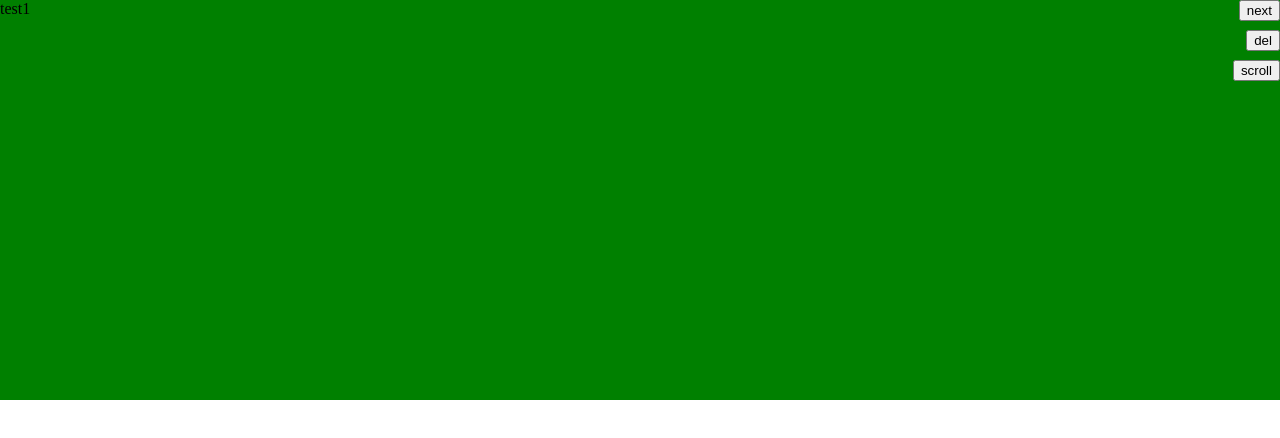
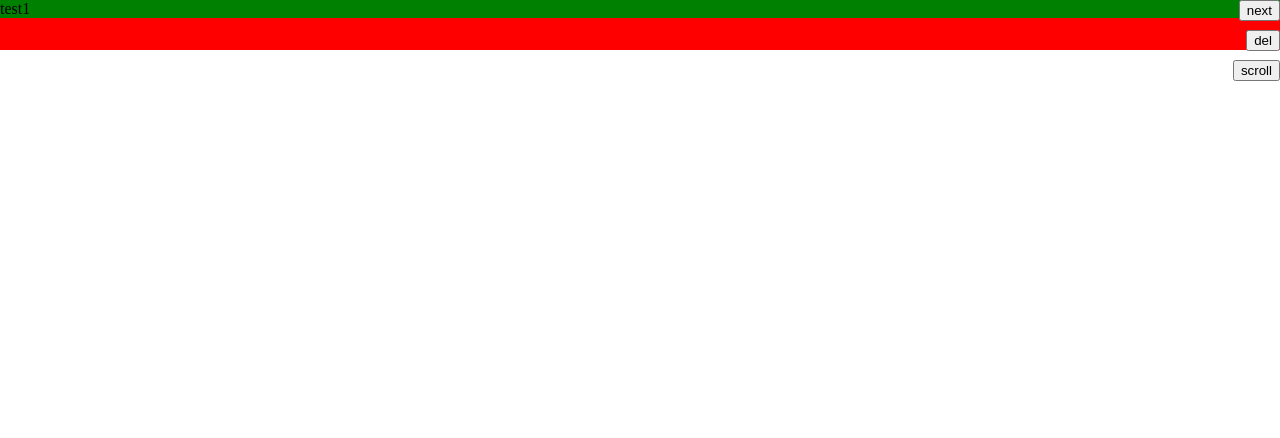
Before and after one commit to Slava1421/photo-studio, an Angular app: page / in a window 1280 px wide. Shown: the top 438 px of the page. Built offline with nearby package versions, Linux system fonts and the light colour scheme.

Commit message:
add structure

```diff
--- a/src/modules/cyclic-slider/components/cyclic-slider/cyclic-slider.component.html
+++ b/src/modules/cyclic-slider/components/cyclic-slider/cyclic-slider.component.html
@@ -1 +1,11 @@
-<p>phc-cyclic-slider works!</p>
+<div class="slider" [style.height]="height + 'px' || '100%'">
+  <div class="slider__slide" #slider [class.slide-animation]="activateAnimation"
+    *ngFor="let section of sections; let i = index" [style.height]="height + 'px' || '100%'"
+    [style.transform]="'translateY(' + startSlidePosTransformVH + 'px)'">
+    <div [style.background]="section.background"> {{section.title}}</div>
+    <ng-content></ng-content>
+  </div>
+</div>
+<button (click)="scrollToSection(2)" style="position: absolute; top: 60px; right: 0;">scroll</button>
+<button (click)="next()" style="position: absolute; top: 0; right: 0;">next</button>
+  <button (click)="prew()" style="position: absolute; top: 30px; right: 0;">del</button>
--- a/src/modules/cyclic-slider/components/cyclic-slider/cyclic-slider.component.scss
+++ b/src/modules/cyclic-slider/components/cyclic-slider/cyclic-slider.component.scss
@@ -0,0 +1,19 @@
+:host {
+  height: 100%;
+}
+
+.slider {
+  height: 100%;
+  overflow: hidden;
+}
+
+.slider__slide {
+  background: red;
+  overflow: auto;
+}
+
+.slide-animation {
+  transition-property: transform;
+  transition-duration: 0.7s;
+  transition-timing-function: ease-in;
+}
--- a/src/modules/cyclic-slider/components/cyclic-slider/cyclic-slider.component.ts
+++ b/src/modules/cyclic-slider/components/cyclic-slider/cyclic-slider.component.ts
@@ -1,15 +1,100 @@
-import { Component, OnInit } from '@angular/core';
+import { Component, OnInit, AfterViewInit, ViewChild, ElementRef, Input } from '@angular/core';
+import { ISection } from 'src/modules/home-page/models/section';
 
 @Component({
   selector: 'app-cyclic-slider',
   templateUrl: './cyclic-slider.component.html',
-  styleUrls: ['./cyclic-slider.component.scss']
+  styleUrls: ['./cyclic-slider.component.scss'],
+  host: {
+    class: 'slider'
+  }
 })
-export class CyclicSliderComponent implements OnInit {
+export class CyclicSliderComponent implements AfterViewInit {
 
-  constructor() { }
+  @ViewChild('slider') sliders: ElementRef;
+  @Input() height: number = 50;
 
-  ngOnInit(): void {
+  sections: Array<ISection> = [
+    { background: 'green', title: 'test1' },
+    { background: 'red', title: 'test2' },
+    { background: 'blue', title: 'test4' },
+    { background: 'yellow', title: 'test5' },
+    { background: 'brown', title: 'test6' }
+  ];
+
+  startSlidePosTransformVH = 0;
+  activateAnimation = false;
+
+  indexSection: number = 0;
+
+  ngAfterViewInit(): void {
+    this.sliders.nativeElement.addEventListener('transitionend', () => {
+      this.activateAnimation = false;
+
+      if (this.indexSection === this.sections.length) {
+        const lastSection = this.sections.pop();
+        this.sections.unshift(lastSection);
+        this.startSlidePosTransformVH = 0;
+        this.indexSection = 0;
+      } else if (this.indexSection < 0) {
+        const firstSection = this.sections.shift();
+        this.sections.push(firstSection);
+        this.startSlidePosTransformVH = (this.sections.length - 1) * (-this.height);
+        this.indexSection = this.sections.length - 1;
+      }
+    });
+  }
+
+  next() {
+    if (this.activateAnimation) { return; }
+    this.activateAnimation = true;
+    this.indexSection++;
+
+    if (this.indexSection === this.sections.length) {
+      this.activateAnimation = false;
+      const firstSection = this.sections.shift();
+      this.sections.push(firstSection);
+      this.startSlidePosTransformVH = this.startSlidePosTransformVH + (this.height);
+
+      setTimeout(() => {
+        this.activateAnimation = true;
+        this.startSlidePosTransformVH = this.startSlidePosTransformVH + (-this.height);
+      });
+
+    } else {
+      this.startSlidePosTransformVH = this.startSlidePosTransformVH + (-this.height);
+    }
+  }
+
+  scrollToSection(indexSection: number): void {
+    if (this.activateAnimation || this.indexSection === indexSection) { return; }
+
+    this.activateAnimation = true;
+    this.indexSection = indexSection;
+    this.startSlidePosTransformVH = (-this.height * indexSection);
+  }
+
+  prew(): void {
+    if (this.activateAnimation) { return; }
+    this.activateAnimation = true;
+    this.indexSection--;
+
+    if (this.indexSection < 0) {
+      this.activateAnimation = false;
+      const lastSection = this.sections.pop();
+      this.sections.unshift(lastSection);
+      this.startSlidePosTransformVH = this.startSlidePosTransformVH + (-this.height);
+
+      setTimeout(() => {
+        this.activateAnimation = true;
+        this.startSlidePosTransformVH = this.startSlidePosTransformVH + (this.height);
+      });
+
+    } else {
+
+      this.startSlidePosTransformVH = this.startSlidePosTransformVH + (this.height);
+    }
+
   }
 
 }
--- a/src/modules/cyclic-slider/phc-cyclic-slider.module.ts
+++ b/src/modules/cyclic-slider/cyclic-slider.module.ts
@@ -6,6 +6,7 @@ import { CyclicSliderComponent } from './components/cyclic-slider/cyclic-slider.
 
 @NgModule({
   declarations: [CyclicSliderComponent],
+  exports: [CyclicSliderComponent],
   imports: [
     CommonModule
   ]
--- a/src/modules/home-page/components/home-page/home-page.component.html
+++ b/src/modules/home-page/components/home-page/home-page.component.html
@@ -1,10 +1,11 @@
 <div class="sections">
-  <div #sliders [class.slide-animation]="activateAnimation" [style.transform]="'translateY(' + startSlidePosTransformVH + 'vh)'">
+  <app-cyclic-slider></app-cyclic-slider>
+  <!-- <div #sliders [class.slide-animation]="activateAnimation" [style.transform]="'translateY(' + startSlidePosTransformVH + 'vh)'">
     <app-section *ngFor="let section of sections; let i = index" [title]="section.title"
       [background]="section.background">
     </app-section>
   </div>
   <button (click)="next()" style="position: absolute; top: 0; right: 0;">next</button>
   <button (click)="prew()" style="position: absolute; top: 30px; right: 0;">del</button>
-  <button (click)="scrollToSection(2)" style="position: absolute; top: 60px; right: 0;">scroll</button>
+  <button (click)="scrollToSection(2)" style="position: absolute; top: 60px; right: 0;">scroll</button> -->
 </div>
--- a/src/modules/home-page/components/home-page/home-page.component.ts
+++ b/src/modules/home-page/components/home-page/home-page.component.ts
@@ -7,8 +7,8 @@ import { ISection } from '../../models/section';
   styleUrls: ['./home-page.component.scss'],
 
 })
-export class HomePageComponent implements AfterViewInit {
-
+export class HomePageComponent {
+/*
   @ViewChild('sliders') sliders: ElementRef;
 
   sections: Array<ISection> = [
@@ -92,5 +92,5 @@ export class HomePageComponent implements AfterViewInit {
       this.startSlidePosTransformVH = this.startSlidePosTransformVH + (50);
     }
 
-  }
+  }*/
 }
--- a/src/modules/home-page/home-page.module.ts
+++ b/src/modules/home-page/home-page.module.ts
@@ -3,6 +3,7 @@ import { CommonModule } from '@angular/common';
 import { HomePageComponent } from './components/home-page/home-page.component';
 import { SectionComponent } from './components/section/section.component';
 import { BrowserAnimationsModule } from '@angular/platform-browser/animations';
+import { CyclicSliderModule } from '../cyclic-slider/cyclic-slider.module';
 
 
 
@@ -10,7 +11,8 @@ import { BrowserAnimationsModule } from '@angular/platform-browser/animations';
   declarations: [HomePageComponent, SectionComponent],
   imports: [
     CommonModule,
-    BrowserAnimationsModule
+    BrowserAnimationsModule,
+    CyclicSliderModule
   ],
   exports: [HomePageComponent]
 })
```
Also changed, not shown: 1 other file (tests, documents, lock files or other folders).
